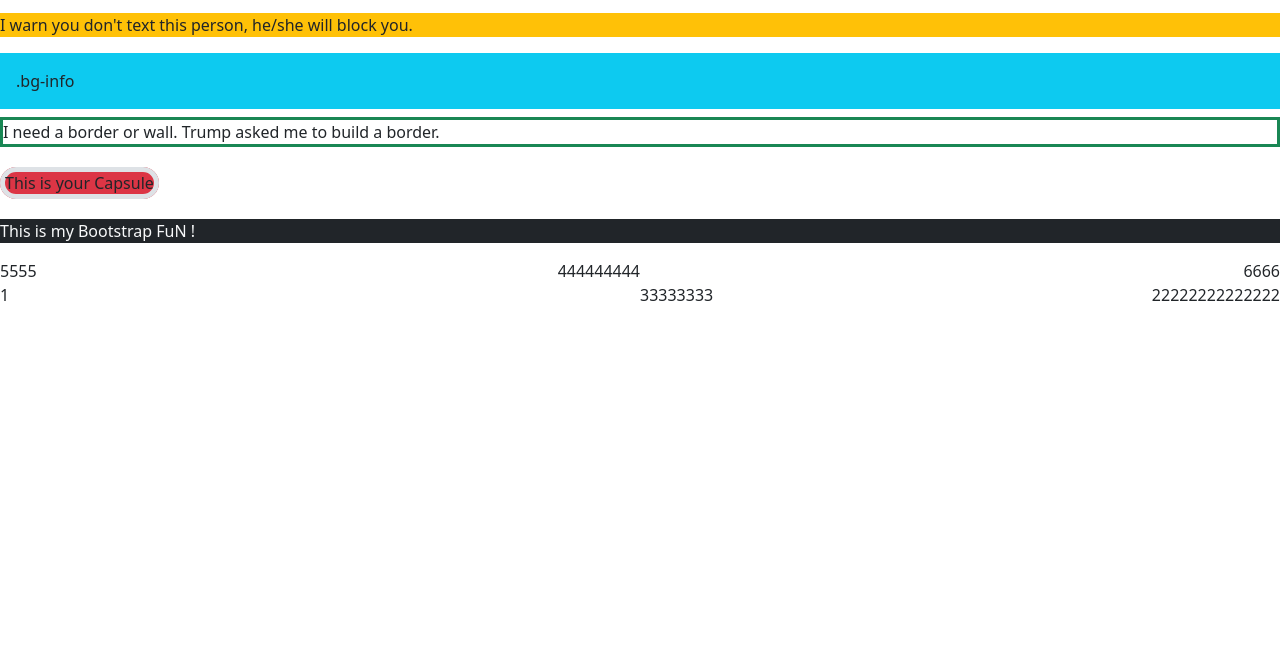
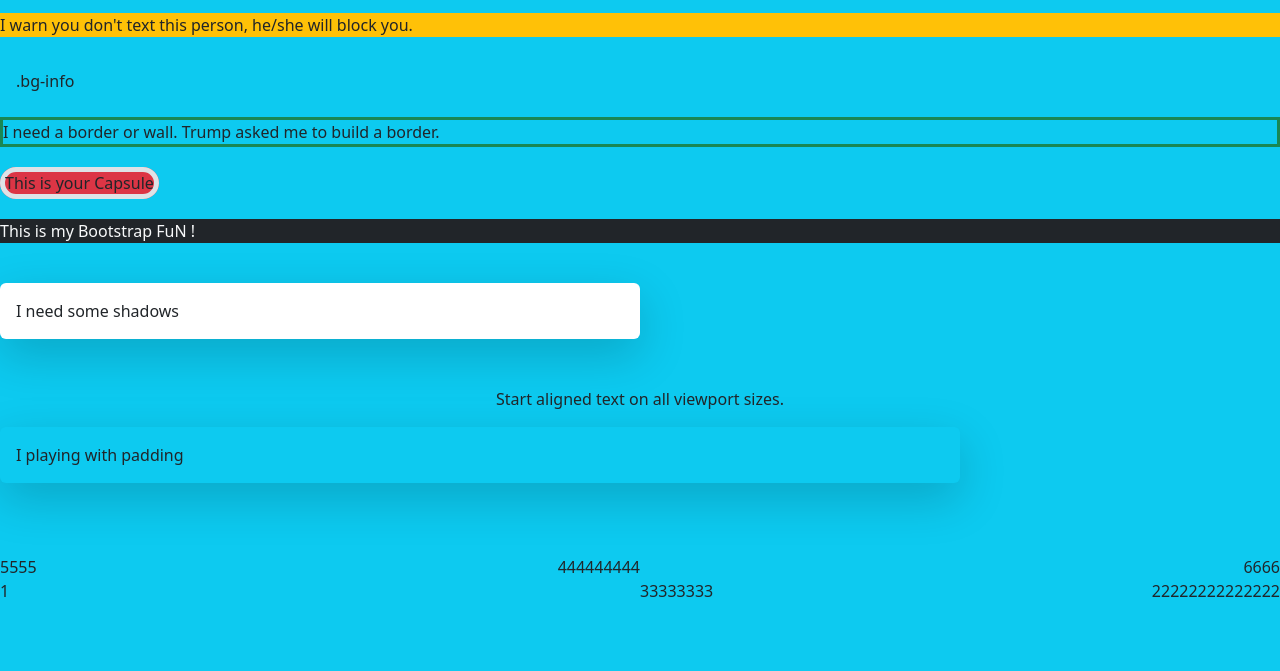
Before and after one commit to SATalukder/getting-started-bootstrap, a plain HTML site: page index.html in a window 1280 px wide. Shown: the part 129-800 px from the top of the page. Drawn offline with Linux system fonts and the light colour scheme.

Commit message:
added bootstrap shadow m p w h

```diff
--- a/index.html
+++ b/index.html
@@ -11,7 +11,7 @@
 
 </head>
 
-<body>
+<body class="bg-info">
     <h1>I am starting a bootstrap while wering boots!</h1>
     <h2 class="bg-primary">Hello! from Bootstrap</h2>
     <p class="bg-success">This is something about me exploring something new!</p>
@@ -28,6 +28,13 @@
         <br>
         <p class="bg-dark text-light">This is my Bootstrap FuN !</p>
         <br>
+        <!-- exploring shadows -->
+        <div class="shadow-lg p-3 mb-5 bg-body rounded w-50">I need some shadows</div>
+        <p class="text-center">Start aligned text on all viewport sizes.</p>
+        <div class="shadow-lg p-3 mb-5 rounded w-75">I playing with padding</div>
+        <br>
+        <br>
+
         <!-- explore position -->
         <div class="position-relative">
             <div class="position-absolute top-0 start-0">1</div>
```
